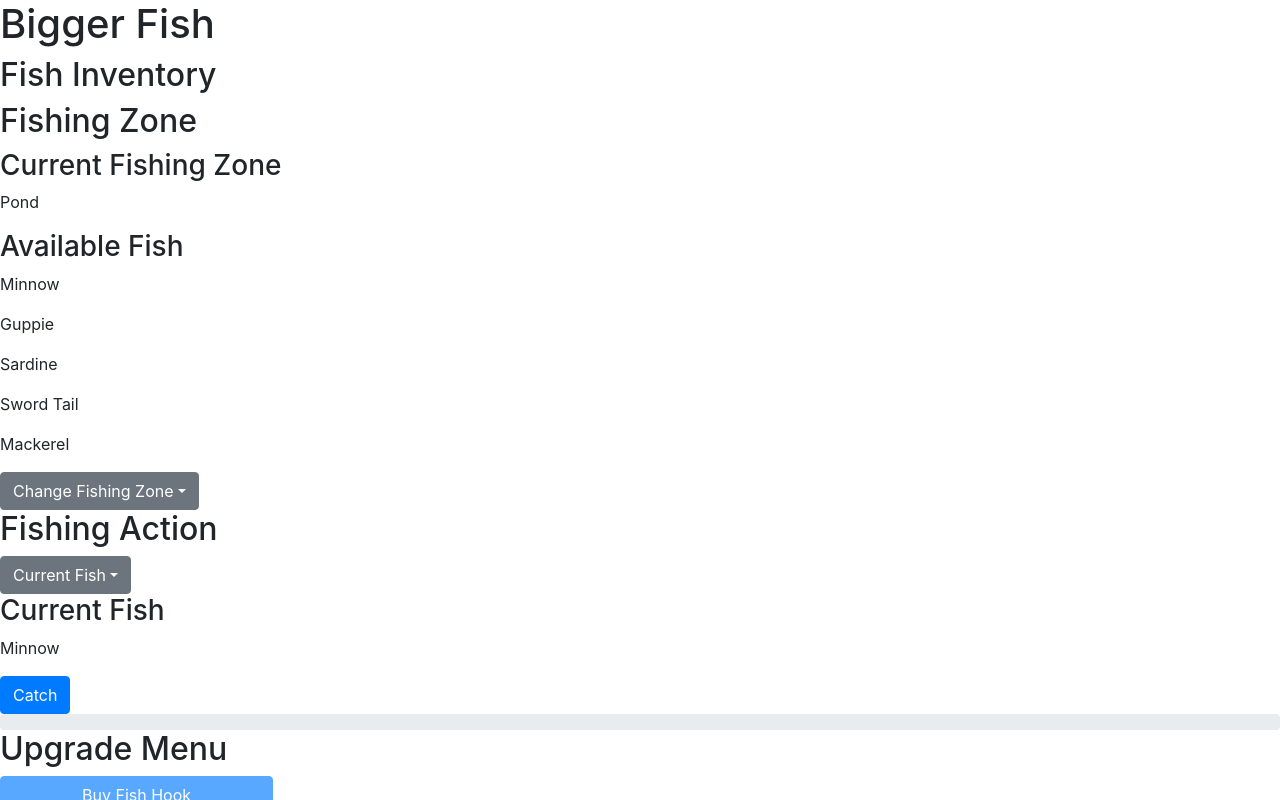
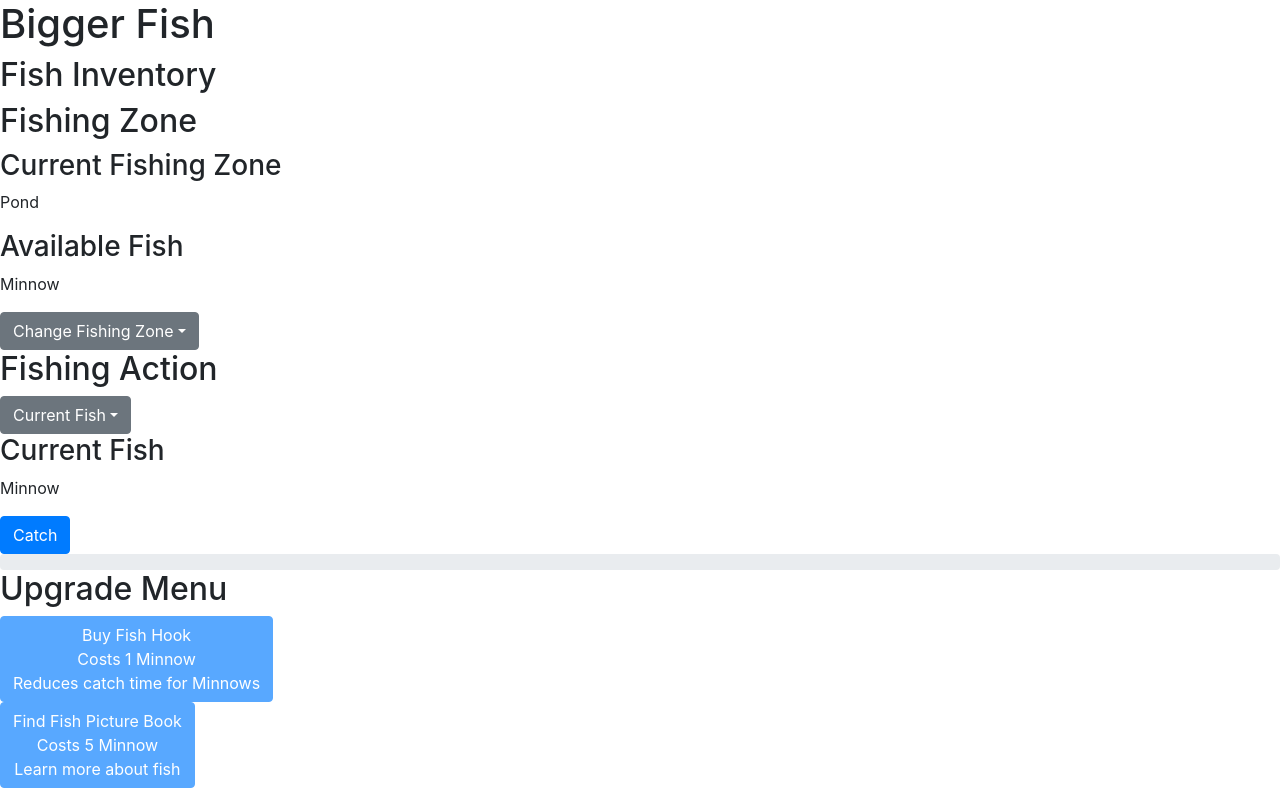
Before and after one commit to tjsg1992/bigger-fish, an Angular app: page / in a window 1280 px wide. Shown: the top 800 px of the page. Built offline with nearby package versions, Linux system fonts and the light colour scheme.

Commit message:
Hide fish and add additional actions

```diff
--- a/src/app/fish.ts
+++ b/src/app/fish.ts
@@ -1,5 +1,7 @@
 export class Fish {
     public prices: Array<Price>;
+    public hidden: boolean;
+    public displayedName: string;
 
     constructor(public type: string, public difficulty: number) {
 
--- a/src/app/fishing-action/fishing-action.component.html
+++ b/src/app/fishing-action/fishing-action.component.html
@@ -2,7 +2,9 @@
 <div ngbDropdown class='d-inline-block'>
     <button class='btn btn-secondary' id="dropdownMenuButton" ngbDropdownToggle>Current Fish</button>
     <div ngbDropdownMenu aria-labelledby="dropdownMenuButton">
-        <button *ngFor='let fish of player.getFishingZone().fishTypes' ngbDropdownItem (click)=changeActiveFish(fish)>{{fish}}</button>
+        <div *ngFor='let fish of player.getFishingZone().fishTypes'>
+            <button *ngIf='world.getFish(fish).hidden == false' ngbDropdownItem (click)=changeActiveFish(fish)>{{world.getFish(fish).displayedName}}</button>
+        </div>
     </div>
 </div>
 <div>
--- a/src/app/fishing-zone/fishing-zone.component.html
+++ b/src/app/fishing-zone/fishing-zone.component.html
@@ -5,7 +5,9 @@
 </div>
 <div>
   <h3>Available Fish</h3>
-  <p *ngFor='let fish of player.getFishingZone().fishTypes'>{{fish}}</p>
+  <div *ngFor='let fish of player.getFishingZone().fishTypes'>
+    <p *ngIf='world.getFish(fish).hidden == false'>{{world.getFish(fish).displayedName}}</p>
+  </div>
 </div>
 <div ngbDropdown class='d-inline-block'>
     <button class='btn btn-secondary' id="dropdownMenuButton" ngbDropdownToggle>Change Fishing Zone</button>
--- a/src/app/state.ts
+++ b/src/app/state.ts
@@ -24,6 +24,11 @@ export class State {
             this.world.getFish(fishType).difficulty -= upgrade.action.power;
         }
 
+        if (upgrade.action.type == "Unhide") {
+            let fishType = upgrade.action.modifier;
+            this.world.getFish(fishType).hidden = false;
+        }
+
         upgrade.purchased = true;
     }
 
--- a/src/app/world.ts
+++ b/src/app/world.ts
@@ -25,56 +25,56 @@ export class World {
 }
 
 let fishTypes: Array<Fish> = [
-    {"type":"Minnow", "difficulty":10, "prices":null},
-    {"type":"Guppie", "difficulty":20, "prices":[
+    {"type":"Minnow", "difficulty":10, "hidden":false, "displayedName":"Minnow", "prices":null},
+    {"type":"Guppie", "difficulty":20, "hidden":true, "displayedName":"Guppie", "prices":[
         {"costType":"Minnow", "costAmount":10}
     ]},
-    {"type":"Sardine", "difficulty":30, "prices":[
+    {"type":"Sardine", "difficulty":30, "hidden":true, "displayedName":"???", "prices":[
         {"costType":"Guppie", "costAmount":10}
     ]},
-    {"type":"Sword Tail", "difficulty":40, "prices":[
+    {"type":"Sword Tail", "difficulty":40, "hidden":true, "displayedName":"???", "prices":[
         {"costType":"Sardine", "costAmount":10}
     ]},
-    {"type":"Anchovy", "difficulty":50, "prices":[
+    {"type":"Anchovy", "difficulty":50, "hidden":true, "displayedName":"???", "prices":[
         {"costType":"Sword Tail", "costAmount":10}
     ]},
-    {"type":"Tiger Pleco", "difficulty":60, "prices":[
+    {"type":"Tiger Pleco", "difficulty":60, "hidden":true, "displayedName":"???", "prices":[
         {"costType":"Anchovy", "costAmount":10}
     ]},
-    {"type":"Herring", "difficulty":70, "prices":[
+    {"type":"Herring", "difficulty":70, "hidden":true, "displayedName":"???", "prices":[
         {"costType":"Anchovy", "costAmount":10}
     ]},
-    {"type":"Mackerel", "difficulty":80, "prices":[
+    {"type":"Mackerel", "difficulty":80, "hidden":true, "displayedName":"???", "prices":[
         {"costType":"Anchovy", "costAmount":10}
     ]},
-    {"type":"Catfish", "difficulty":90, "prices":[
+    {"type":"Catfish", "difficulty":90, "hidden":true, "displayedName":"???", "prices":[
         {"costType":"Tiger Pleco", "costAmount":10}
     ]},
-    {"type":"Trout", "difficulty":100, "prices":[
+    {"type":"Trout", "difficulty":100, "hidden":true, "displayedName":"???", "prices":[
         {"costType":"Herring", "costAmount":10}
     ]},
-    {"type":"Yellowtail", "difficulty":110, "prices":[
+    {"type":"Yellowtail", "difficulty":110, "hidden":true, "displayedName":"???", "prices":[
         {"costType":"Mackerel", "costAmount":10}
     ]},
-    {"type":"Cod", "difficulty":120, "prices":[
+    {"type":"Cod", "difficulty":120, "hidden":true, "displayedName":"???", "prices":[
         {"costType":"Catfish", "costAmount":10},
         {"costType":"Trout", "costAmount":10}
     ]},
-    {"type":"Salmon", "difficulty":130, "prices":[
+    {"type":"Salmon", "difficulty":130, "hidden":true, "displayedName":"???", "prices":[
         {"costType":"Yellowtail", "costAmount":10},
         {"costType":"Trout", "costAmount":10}
     ]},
-    {"type":"Snapper", "difficulty":140, "prices":[
+    {"type":"Snapper", "difficulty":140, "hidden":true, "displayedName":"???", "prices":[
         {"costType":"Cod", "costAmount":10},
         {"costType":"Salmon", "costAmount":10}
     ]},
-    {"type":"Halibut", "difficulty":150, "prices":[
+    {"type":"Halibut", "difficulty":150, "hidden":true, "displayedName":"???", "prices":[
         {"costType":"Snapper", "costAmount":10}
     ]},
-    {"type":"Tuna", "difficulty":160, "prices":[
+    {"type":"Tuna", "difficulty":160, "hidden":true, "displayedName":"???", "prices":[
         {"costType":"Halibut", "costAmount":10}
     ]},
-    {"type":"Shark", "difficulty":170, "prices":[
+    {"type":"Shark", "difficulty":170, "hidden":true, "displayedName":"???", "prices":[
         {"costType":"Tuna", "costAmount":10}
     ]}
 ]
@@ -111,10 +111,16 @@ let upgrades: Array<Upgrade> = [
     {"name":"Buy Fish Hook", "description":"Reduces catch time for Minnows", "price":{"costType":"Minnow", "costAmount":1}, "purchased":false, "available":true, "affordable":false, "action":{
         "type":"ReduceDifficulty", "modifier":"Minnow", "power":2
     }},
-    {"name":"Buy Fishing Line", "description":"Reduces catch time for Minnows", "price":{"costType":"Guppie", "costAmount":1}, "purchased":false,"available":true, "affordable":false, "action":{
+    {"name":"Buy Fishing Line", "description":"Reduces catch time for Minnows", "price":{"costType":"Guppie", "costAmount":1}, "purchased":false,"available":false, "affordable":false, "action":{
         "type":"ReduceDifficulty", "modifier":"Minnow", "power":2
     }},
-    {"name":"Buy Sinker", "description":"Reduces catch time for Minnows", "price":{"costType":"Guppie", "costAmount":1}, "purchased":false,"available":true, "affordable":false, "action":{
+    {"name":"Buy Sinker", "description":"Reduces catch time for Minnows", "price":{"costType":"Guppie", "costAmount":1}, "purchased":false,"available":false, "affordable":false, "action":{
         "type":"ReduceDifficulty", "modifier":"Minnow", "power":2
+    }},
+    {"name":"Find Fish Picture Book", "description":"Learn more about fish", "price":{"costType":"Minnow", "costAmount":5}, "purchased":false,"available":true, "affordable":false, "action":{
+        "type":"Unhide", "modifier":"Guppie", "power":NaN
+    }},
+    {"name":"Buy Fish Dictionary", "description":"Learn even more about fish", "price":{"costType":"Minnow", "costAmount":10}, "purchased":false,"available":false, "affordable":false, "action":{
+        "type":"Unhide", "modifier":"Sardine", "power":NaN
     }}
 ]
```
